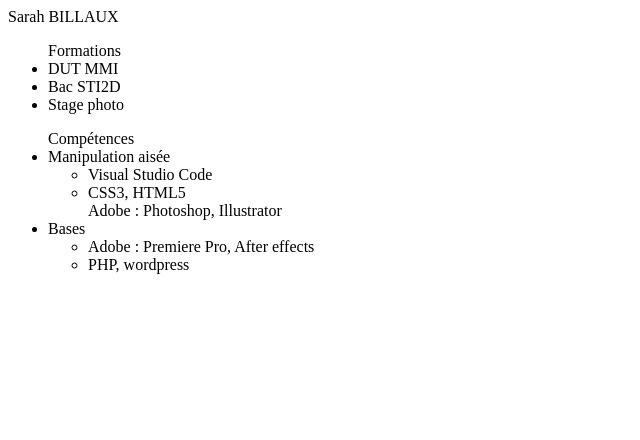
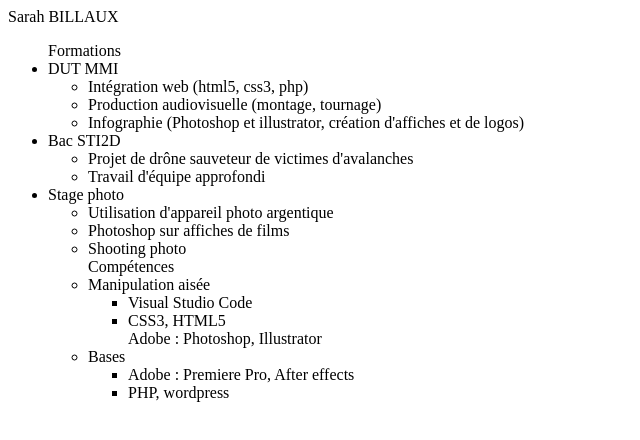
Before and after one commit to Sarou31/sarou31.github.io, a plain HTML site: page cv.html in a window 1280 px wide. Shown: the whole page, without its empty margins (0-640 px from the left). Drawn offline with Linux system fonts and the light colour scheme.

Commit message:
ajout formations li

```diff
--- a/cv.html
+++ b/cv.html
@@ -13,8 +13,18 @@
 
     <ul> Formations
       <li> DUT MMI </li>
+      <ul> <li> Intégration web (html5, css3, php)</li>
+           <li> Production audiovisuelle (montage, tournage)</li>
+           <li> Infographie (Photoshop et illustrator, création d'affiches et de logos)</li>
+      </ul>
       <li> Bac STI2D </li>
+      <ul> <li> Projet de drône sauveteur de victimes d'avalanches</li>
+           <li> Travail d'équipe approfondi </li>
+      </ul>
       <li> Stage photo </li>
+      <ul> <li>Utilisation d'appareil photo argentique</li>
+           <li>Photoshop sur affiches de films</li>
+           <li>Shooting photo</li>
     </ul>
 
 
```
Also changed, not shown: 1 other file.
